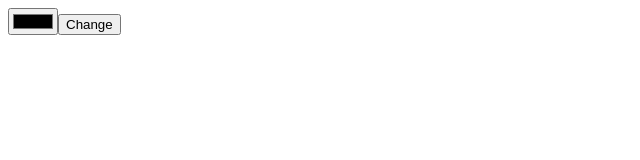
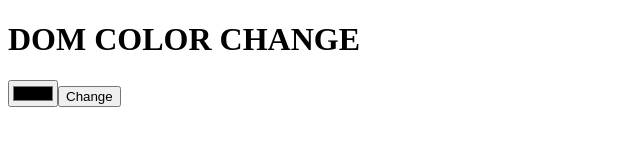
Before and after one commit to naureenyz/2310B1, a plain HTML site: page color.html in a window 1280 px wide. Shown: the whole page, without its empty margins (0-640 px from the left). Drawn offline with Linux system fonts and the light colour scheme.

Commit message:
heading updated

```diff
--- a/color.html
+++ b/color.html
@@ -7,6 +7,7 @@
     <title>Document</title>
 </head>
 <body>
+    <h1>DOM COLOR CHANGE</h1>
     <input type="color" name="" id="abc"><button onclick="change()">Change</button>
 
     <script>
```
